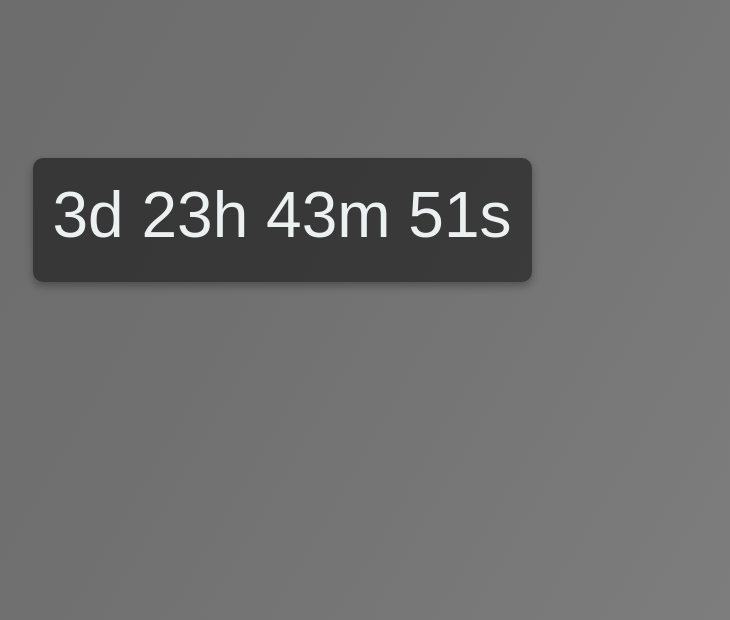
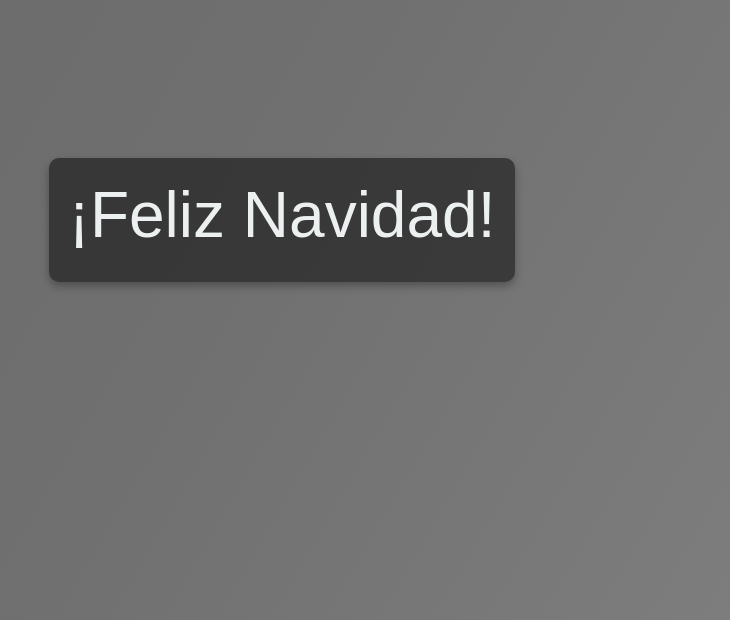
Before and after one commit to Gouveira/contador, a plain HTML site: page index.html in a window 1280 px wide. Shown: the part 180-800 px from the top of the page, without its empty margins (358-1088 px from the left). Drawn offline with Linux system fonts and the light colour scheme.

Commit message:
Actualizar index.html

```diff
--- a/index.html
+++ b/index.html
@@ -63,7 +63,7 @@
 
     <script>
         // Configurar la fecha objetivo para la cuenta regresiva
-        const fechaObjetivo = new Date('December 29, 2024 00:00:00').getTime();
+        const fechaObjetivo = new Date('December 24, 2024 20:17:00').getTime();
 
         // Actualizar la cuenta regresiva cada segundo
         const intervalo = setInterval(function() {
```
